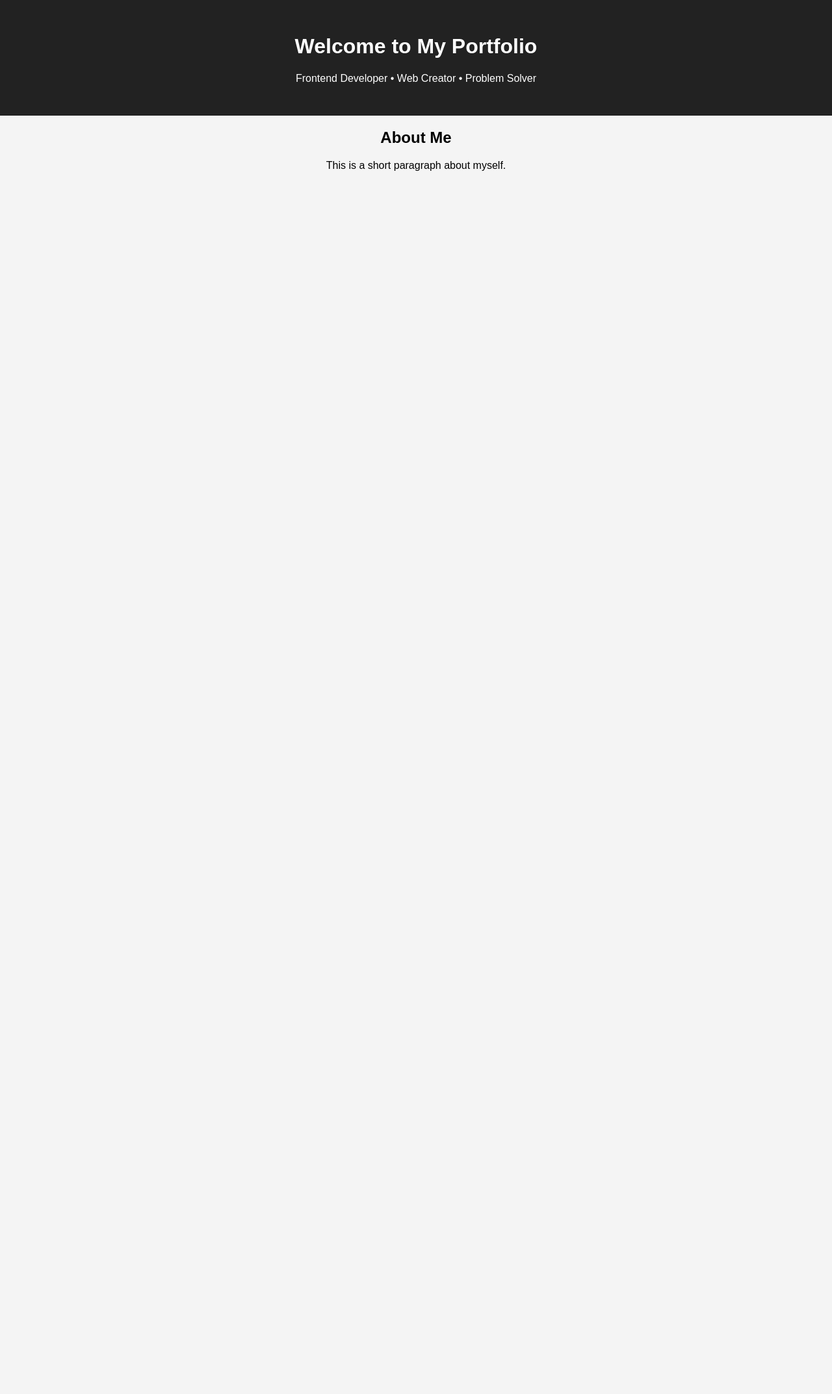
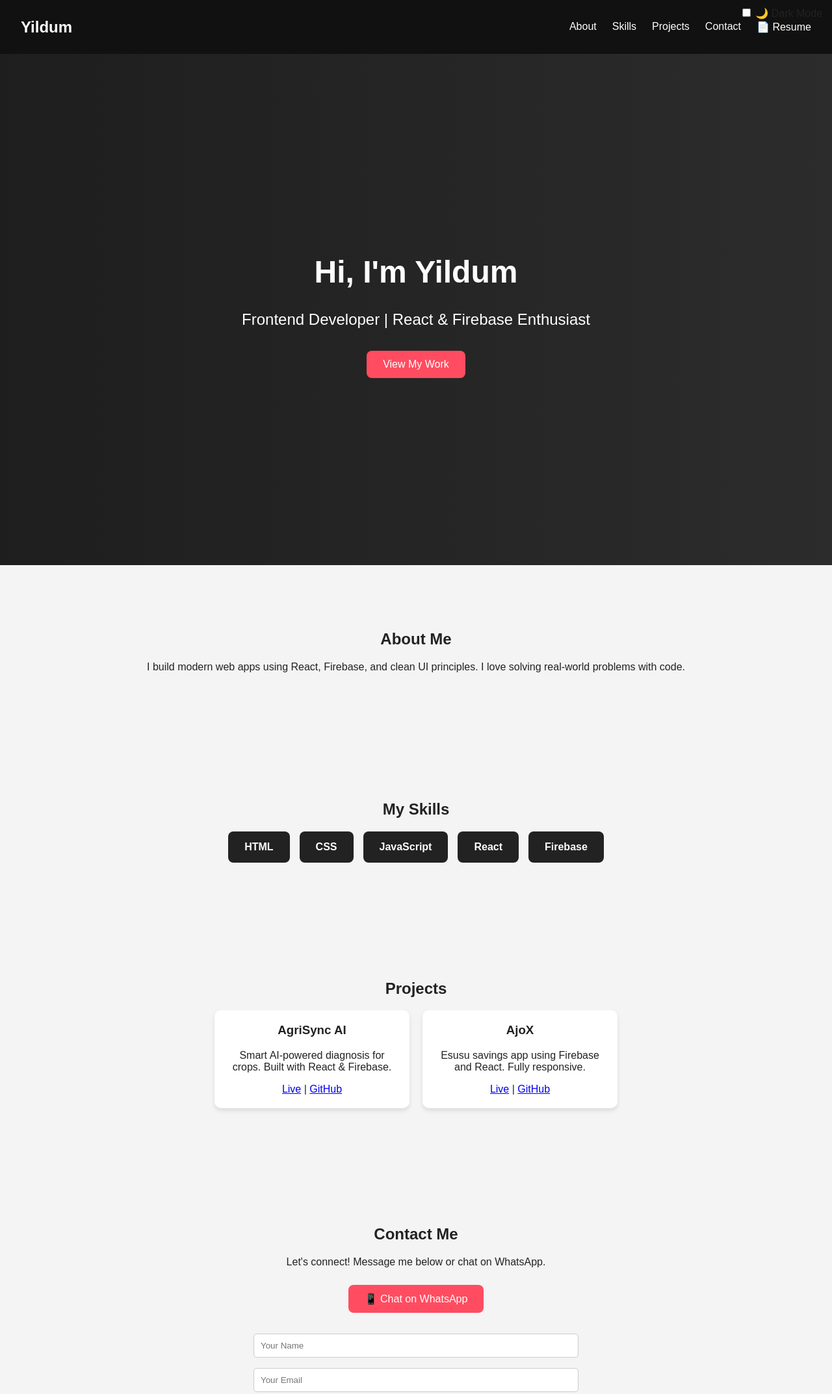
Before and after one commit to yildumd/my-portfolio, a website: page index.html in a window 1280 px wide. Shown: the top 2146 px of the page at 65% size. Before the commit the page ends 800 px from the top, so only its background shows below. Drawn offline with Linux system fonts and the light colour scheme.

Commit message:
Responsive portfolio with dark mode, projects, contact and mobile navbar

```diff
--- a/index.html
+++ b/index.html
@@ -3,21 +3,88 @@
 <head>
   <meta charset="UTF-8" />
   <meta name="viewport" content="width=device-width, initial-scale=1.0" />
-  <title>My Portfolio</title>
+  <title>Yildum | Frontend Developer</title>
   <link rel="stylesheet" href="style.css" />
+  <style>html { scroll-behavior: smooth; }</style>
 </head>
 <body>
-  <header>
-    <h1>Welcome to My Portfolio</h1>
-    <p>Frontend Developer • Web Creator • Problem Solver</p>
+  <!-- ✅ Dark Mode Toggle -->
+  <div class="theme-toggle">
+    <label>
+      <input type="checkbox" id="toggle-theme" />
+      🌙 Dark Mode
+    </label>
+  </div>
+
+  <!-- ✅ Navbar -->
+  <nav class="navbar">
+    <div class="logo">Yildum</div>
+    <div class="menu-toggle" id="mobile-menu">☰</div>
+    <ul class="nav-links" id="nav-links">
+      <li><a href="#about">About</a></li>
+      <li><a href="#skills">Skills</a></li>
+      <li><a href="#projects">Projects</a></li>
+      <li><a href="#contact">Contact</a></li>
+      <li><a href="resume.pdf" download>📄 Resume</a></li>
+    </ul>
+  </nav>
+
+  <!-- ✅ Hero -->
+  <header class="hero">
+    <div class="hero-content">
+      <h1>Hi, I'm Yildum</h1>
+      <p>Frontend Developer | React & Firebase Enthusiast</p>
+      <a href="#projects" class="cta-button">View My Work</a>
+    </div>
   </header>
 
-  <main>
-    <section>
-      <h2>About Me</h2>
-      <p>This is a short paragraph about myself.</p>
-    </section>
-  </main>
+  <!-- ✅ About -->
+  <section id="about">
+    <h2>About Me</h2>
+    <p>I build modern web apps using React, Firebase, and clean UI principles. I love solving real-world problems with code.</p>
+  </section>
+
+  <!-- ✅ Skills -->
+  <section id="skills">
+    <h2>My Skills</h2>
+    <div class="skills-grid">
+      <div class="skill">HTML</div>
+      <div class="skill">CSS</div>
+      <div class="skill">JavaScript</div>
+      <div class="skill">React</div>
+      <div class="skill">Firebase</div>
+    </div>
+  </section>
+
+  <!-- ✅ Projects -->
+  <section id="projects">
+    <h2>Projects</h2>
+    <div class="projects-grid">
+      <div class="project-card">
+        <h3>AgriSync AI</h3>
+        <p>Smart AI-powered diagnosis for crops. Built with React & Firebase.</p>
+        <a href="#">Live</a> | <a href="#">GitHub</a>
+      </div>
+      <div class="project-card">
+        <h3>AjoX</h3>
+        <p>Esusu savings app using Firebase and React. Fully responsive.</p>
+        <a href="#">Live</a> | <a href="#">GitHub</a>
+      </div>
+    </div>
+  </section>
+
+  <!-- ✅ Contact -->
+  <section id="contact">
+    <h2>Contact Me</h2>
+    <p>Let's connect! Message me below or chat on WhatsApp.</p>
+    <a href="https://wa.me/234XXXXXXXXXX" target="_blank" class="cta-button">📱 Chat on WhatsApp</a>
+    <form class="contact-form">
+      <input type="text" placeholder="Your Name" required />
+      <input type="email" placeholder="Your Email" required />
+      <textarea placeholder="Your Message" required></textarea>
+      <button type="submit">Send Message</button>
+    </form>
+  </section>
 
   <script src="script.js"></script>
 </body>
--- a/style.css
+++ b/style.css
@@ -1,13 +1,217 @@
+* {
+  box-sizing: border-box;
+}
+
 body {
-  font-family: Arial, sans-serif;
   margin: 0;
   padding: 0;
+  font-family: Arial, sans-serif;
+  padding-top: 70px;
   background-color: #f4f4f4;
+  color: #222;
+  transition: background 0.3s, color 0.3s;
+}
+
+.dark {
+  background-color: #121212;
+  color: #f4f4f4;
+}
+
+html {
+  scroll-behavior: smooth;
+}
+
+/* ✅ Navbar */
+.navbar {
+  position: fixed;
+  top: 0;
+  width: 100%;
+  background-color: #111;
+  color: white;
+  display: flex;
+  justify-content: space-between;
+  align-items: center;
+  padding: 1rem 2rem;
+  z-index: 1000;
+}
+
+.logo {
+  font-size: 1.5rem;
+  font-weight: bold;
+}
+
+.nav-links {
+  list-style: none;
+  display: flex;
+  gap: 1.5rem;
+}
+
+.nav-links li a {
+  text-decoration: none;
+  color: white;
+  font-weight: 500;
+}
+
+.nav-links li a:hover {
+  color: #ff4c60;
+}
+
+/* ✅ Mobile menu */
+.menu-toggle {
+  display: none;
+  font-size: 1.5rem;
+  cursor: pointer;
+}
+
+/* ✅ Hero */
+.hero {
+  height: 100vh;
+  background: linear-gradient(to right, #1e1e1e, #2c2c2c);
+  color: white;
+  display: flex;
+  align-items: center;
+  justify-content: center;
+  text-align: center;
+  padding: 0 20px;
+}
+
+.hero-content h1 {
+  font-size: 3rem;
+}
+.hero-content p {
+  font-size: 1.5rem;
+}
+.cta-button {
+  background-color: #ff4c60;
+  color: white;
+  padding: 12px 25px;
+  border-radius: 8px;
+  text-decoration: none;
+  display: inline-block;
+  margin-top: 10px;
+}
+.cta-button:hover {
+  background-color: #e63a50;
+}
+
+/* ✅ Sections */
+section {
+  padding: 80px 20px;
   text-align: center;
 }
 
-header {
+.skills-grid {
+  display: flex;
+  flex-wrap: wrap;
+  justify-content: center;
+  gap: 15px;
+}
+.skill {
   background-color: #222;
   color: white;
-  padding: 2rem;
+  padding: 15px 25px;
+  border-radius: 8px;
+  font-weight: bold;
+  transition: transform 0.2s;
 }
+.skill:hover {
+  transform: scale(1.05);
+}
+
+/* ✅ Projects */
+.projects-grid {
+  display: flex;
+  flex-wrap: wrap;
+  justify-content: center;
+  gap: 20px;
+}
+.project-card {
+  background: #fff;
+  color: #222;
+  padding: 20px;
+  border-radius: 10px;
+  width: 300px;
+  box-shadow: 0 4px 6px rgba(0,0,0,0.1);
+}
+.project-card h3 {
+  margin-top: 0;
+}
+.dark .project-card {
+  background: #222;
+  color: #fff;
+}
+
+/* ✅ Contact */
+.contact-form {
+  max-width: 500px;
+  margin: 2rem auto;
+  display: flex;
+  flex-direction: column;
+  gap: 1rem;
+}
+.contact-form input,
+.contact-form textarea {
+  padding: 10px;
+  border-radius: 5px;
+  border: 1px solid #ccc;
+}
+.contact-form button {
+  padding: 12px;
+  background: #ff4c60;
+  color: white;
+  border: none;
+  font-weight: bold;
+  cursor: pointer;
+}
+.contact-form button:hover {
+  background: #e63a50;
+}
+
+/* ✅ Dark mode toggle */
+.theme-toggle {
+  position: fixed;
+  top: 10px;
+  right: 15px;
+  z-index: 1001;
+}
+
+/* ✅ Responsive */
+@media (max-width: 768px) {
+  .nav-links {
+    flex-direction: column;
+    position: absolute;
+    top: 70px;
+    right: 0;
+    background-color: #111;
+    width: 100%;
+    display: none;
+    text-align: center;
+    padding: 1rem 0;
+  }
+
+  .nav-links.active {
+    display: flex;
+  }
+
+  .menu-toggle {
+    display: block;
+  }
+
+  .hero-content h1 {
+    font-size: 2rem;
+  }
+
+  .hero-content p {
+    font-size: 1.1rem;
+  }
+
+  .skills-grid {
+    flex-direction: column;
+    align-items: center;
+  }
+
+  .projects-grid {
+    flex-direction: column;
+    align-items: center;
+  }
+}
```
Also changed, not shown: package.json (added, +24 -0 lines), 1 other file.
